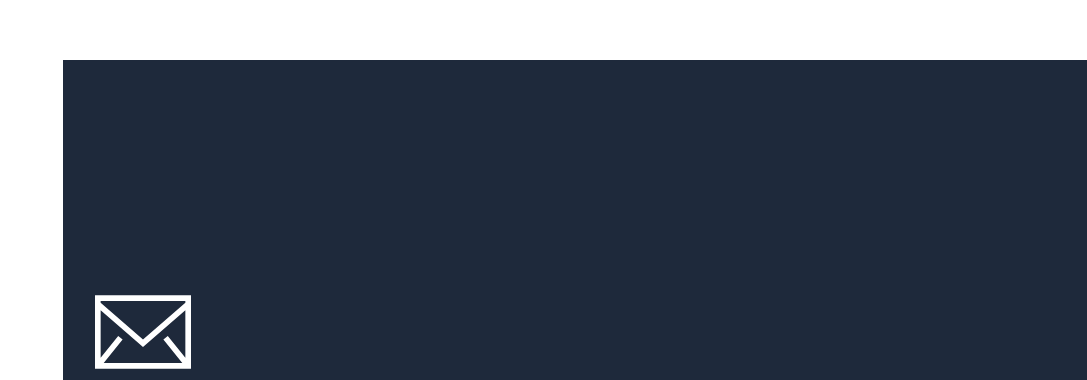
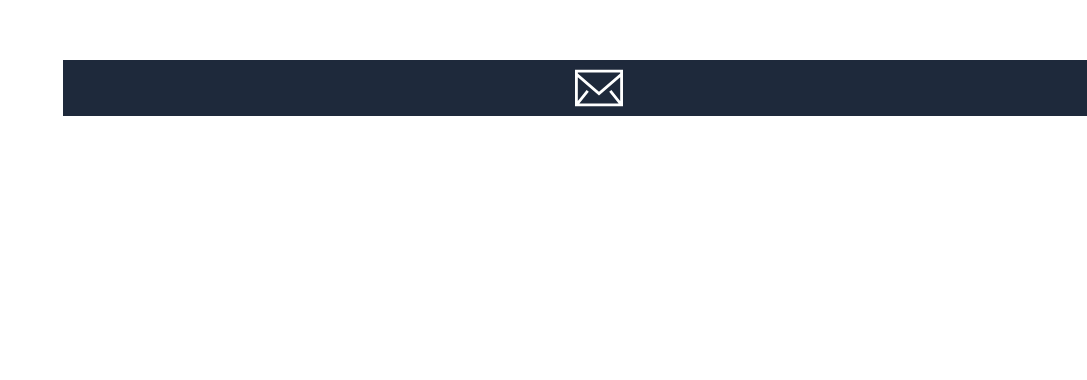
Before and after one commit to khil94/portfolio-web, a Next.js app: page / in a window 1280 px wide. Shown: the part 3364-3744 px from the top of the page, without its empty margins (193-1280 px from the left). After the commit the page ends 3480 px from the top, so only its background shows below. Built offline with nearby package versions, Linux system fonts and the light colour scheme.

Commit message:
[feat] : ContactSection

```diff
--- a/src/sections/ContactSection.tsx
+++ b/src/sections/ContactSection.tsx
@@ -3,14 +3,15 @@ import Github from "../../public/github.svg";
 
 export default function ContactSection() {
   return (
-    <section
-      id="section4"
-      className="max-auto bg-slate-800 px-4 sm:px-6 lg:px-8 lg:pt-32 flex items-center"
-    >
+    <section id="section4" className="max-auto bg-slate-800 flex items-center">
       <h2 className="hidden">Contact</h2>
-      <div>
-        <Github width={96} height={96} fill={"white"} />
-        <Email width={96} height={96} fill={"white"} />
+      <div className="flex w-full h-14 items-center justify-center ">
+        <a href="https://github.com/khil94">
+          <Github width={48} height={48} fill={"white"} />
+        </a>
+        <a href="mailto: khilkhil@naver.com">
+          <Email width={48} height={48} fill={"white"} />
+        </a>
       </div>
     </section>
   );
```
